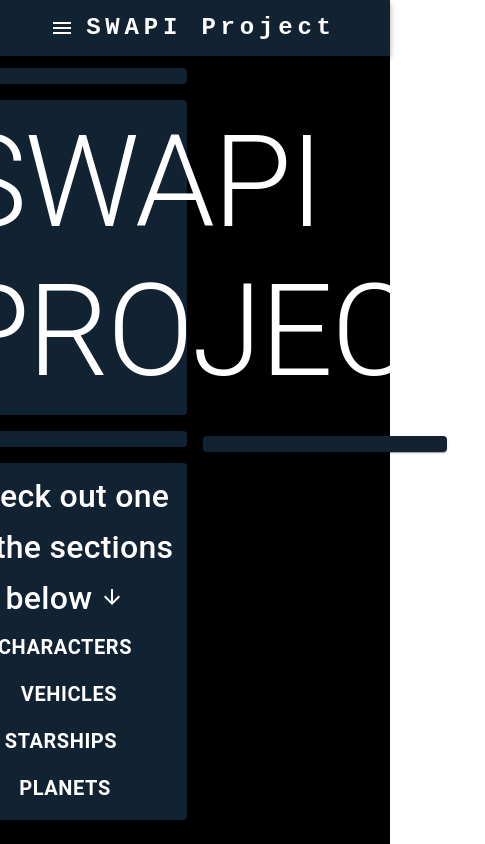
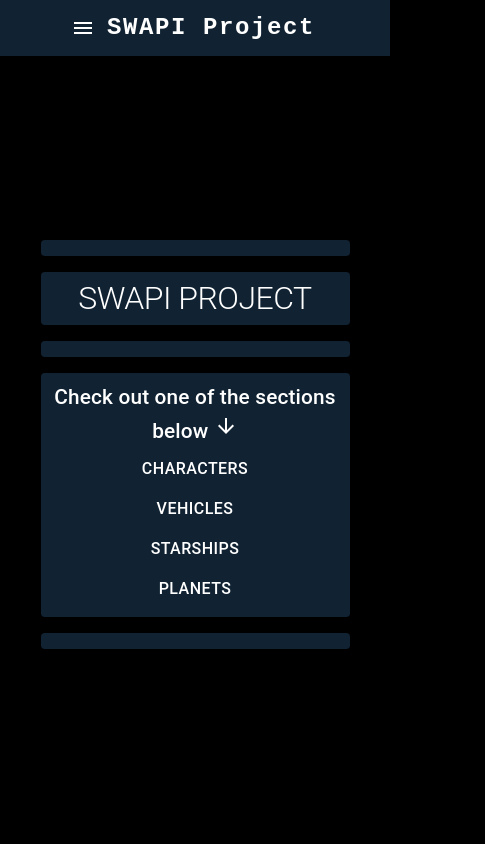
Before and after one commit to CiaranRG/StaticSWAPISite, a React (Vite) app in the folder frontend/: page / in a window 390 px wide. Shown: the whole page, 485 px wide, since content can reach past the window. Built offline with nearby package versions, Linux system fonts and the light colour scheme.

Commit message:
Homepage is responsive

```diff
--- a/frontend/src/App.scss
+++ b/frontend/src/App.scss
@@ -1,4 +1,3 @@
-#root {
-    background-color: black;
-    min-height: 100vh;
-}
+// #root {
+//     background-color: black;
+// }
--- a/frontend/src/App.tsx
+++ b/frontend/src/App.tsx
@@ -12,12 +12,18 @@ import VehiclesPage from './Pages/VehiclesPage';
 import PlanetsPage from './Pages/PlanetsPage';
 import StarshipsPage from './Pages/StarshipsPage';
 import ShowPage from './Pages/ShowPage';
+import { GlobalStyles } from '@mui/material';
 
 function App() {
 
   return (
     <>
       <CssBaseline/>
+      <GlobalStyles
+        styles={{
+          body: { backgroundColor: "black" }
+        }}
+      />
       <Router>
       <Navbar/>
         <Routes>
--- a/frontend/src/Navbar/Navbar.tsx
+++ b/frontend/src/Navbar/Navbar.tsx
@@ -40,9 +40,9 @@ export default function Navbar() {
 
   return (
     <AppBar position="static" sx={{ background: '#112333' }}>
-      <Container maxWidth="xl" sx={{display: 'flex', justifyContent: 'center'}}>
+      <Container maxWidth="md" sx={{display: 'flex', justifyContent: 'center'}}>
         <Toolbar disableGutters>
-          <Typography
+          {/* <Typography
             variant="h6"
             noWrap
             component="a"
@@ -59,9 +59,9 @@ export default function Navbar() {
             }}
           >
             SWAPI
-          </Typography>
+          </Typography> */}
 
-          <Box sx={{ flexGrow: 1, display: { xs: 'flex', md: 'none' } }}>
+          <Box sx={{ flexGrow: 1, display: { xs: 'flex', md: 'none' }}}>
             <IconButton
               size="large"
               aria-label="account of current user"
@@ -110,21 +110,22 @@ export default function Navbar() {
               flexGrow: 1,
               fontFamily: 'monospace',
               fontWeight: 700,
-              letterSpacing: '.3rem',
+              letterSpacing: '.1rem',
               color: 'inherit',
               textDecoration: 'none',
+              fontSize: {sm: '2rem'}
             }}
           >
             SWAPI Project
           </Typography>
-          <Box sx={{ flexGrow: 1, display: { xs: 'none', md: 'flex' } }}>
+          <Box sx={{ flexGrow: 1, display: { xs: 'none', md: 'flex' }}}>
             {pages.map((page) => (
               <Button
                 // Setting the key to just be the name currently
                 key={page.name}
                 // Setting up a handle page navigation function that takes in the pages path, it also calls the handleCloseNavMenu.
                 onClick={() => handlePageNavigation(page.path)}
-                sx={{ my: 2, color: 'white', display: 'block' }}
+                sx={{ my: 2, color: 'white', display: 'block', letterSpacing: '0px', fontWeight: '700', fontSize: {md: '1.1rem', lg: '1.1rem', xl: '1.1rem' }}}
               >
                 {/* Displaying the name on the navbar */}
                 {page.name}
--- a/frontend/src/Pages/Homepage.tsx
+++ b/frontend/src/Pages/Homepage.tsx
@@ -20,30 +20,38 @@ export default function HomePage(){
     },[])
     return(
         <Grid container spacing={2} justifyContent={'center'} alignContent={'center'} minHeight={'92vh'} maxHeight={'92vh'} flexDirection={'column'} margin={0}>
-            <Grid xs={8} columns={16} sx={{margin: 0}}>
+            <Grid xs={10} columns={16} sx={{margin: 0}}>
                 <Item>
                 </Item>
             </Grid>
-            <Grid xs={8} columns={16}>
+            <Grid xs={10} columns={16}>
                 <Item>
-                <Typography component={'h1'} variant='h1' sx={{fontSize: '8rem'}}>SWAPI PROJECT</Typography>
+                <Typography component={'h1'} variant='h1' sx={{fontSize: { xs: '2rem', sm:'3.5rem', md: '5rem', lg: '6rem', xl: '9rem'}}}>
+                    SWAPI PROJECT</Typography>
                 </Item>
             </Grid>
-            <Grid xs={8} columns={16} sx={{margin: 0}}>
+            <Grid xs={10} columns={16} sx={{margin: 0}}>
                 <Item>
                 </Item>
             </Grid>
-            <Grid xs={8} columns={16}>
-                <Item>
+            <Grid xs={10} columns={16}>
+                <Item sx={{display: {xs: 'flex', md: 'block'}, flexDirection: 'column', justifyContent: 'center', textAlign: 'center'}}>
                     {/* Fix the arrow so its more centered */}
-                    <Typography component={'h6'} variant='h6' sx={{fontSize: '2rem'}}>Check out one of the sections below <ArrowDownwardIcon/></Typography>
-                    <Button variant="text" href='/characters' sx={{color: 'white', fontSize: '1.25rem', fontWeight: '700'}}>Characters</Button>
-                    <Button variant="text" href='/vehicles' sx={{color: 'white', fontSize: '1.25rem', fontWeight: '700', mr: 1, ml: 2}}>Vehicles</Button>
-                    <Button variant="text" href='starships' sx={{color: 'white', fontSize: '1.25rem', fontWeight: '700', mr: 2, ml: 1}}>Starships</Button>
-                    <Button variant="text" href='planets' sx={{color: 'white', fontSize: '1.25rem', fontWeight: '700'}}>Planets</Button>
+                    <Typography component={'h6'} variant='h6' sx={{fontSize: { xs: '1.3rem', sm: '1.6rem', md: '1.5rem', lg: '2rem', xl: '2rem'}}}>
+                        Check out one of the sections below <ArrowDownwardIcon/></Typography>
+                    <Button variant="text" href='/characters' sx={{color: 'white', fontSize: { xs: '1rem', sm: '1.8rem', md: '1.5rem', lg: '2rem', xl: '2rem'}}}>
+                        Characters</Button>
+                    <Button variant="text" href='/vehicles' sx={{color: 'white', fontSize: { xs: '1rem', sm: '1.8rem', md: '1.5rem', lg: '2rem', xl: '2rem'}, mr: {md: 2, sm: 0},
+                        ml: {md: 2, sm: 0}}}>
+                        Vehicles</Button>
+                    <Button variant="text" href='starships' sx={{color: 'white', fontSize: { xs: '1rem', sm: '1.8rem', md: '1.5rem', lg: '2rem', xl: '2rem'},
+                        mr: {md: 2, sm: 0}, ml: {md: 1, sm: 0}}}>
+                        Starships</Button>
+                    <Button variant="text" href='planets' sx={{color: 'white', fontSize: { xs: '1rem', sm: '1.8rem', md: '1.5rem', lg: '2rem', xl: '2rem'}}}>
+                        Planets</Button>
                 </Item>
             </Grid>
-            <Grid xs={8} columns={16} sx={{margin: 0}}>
+            <Grid xs={10} columns={16} sx={{margin: 0}}>
                 <Item>
                 </Item>
             </Grid>
--- a/frontend/src/Pages/ShowPage.tsx
+++ b/frontend/src/Pages/ShowPage.tsx
@@ -88,7 +88,7 @@ export default function ShowPage(){
                 }
             } catch (error) {
                 console.log(error)
-                navigate('/error', { state: { error } });
+                // navigate('/error', { state: { error } });
             }
         };
         fetchData();
@@ -105,12 +105,13 @@ export default function ShowPage(){
             backgroundColor: '#112333'}}>{isLoading ? 'Loading...' : item.name}</Typography>
             {
                 isLoading ?
-                <Box sx={{display: 'flex', alignItems: 'center',height: '55vh', mt: '10'}}>
+                <Box sx={{display: 'flex', alignItems: 'center',height: '55vh', mt: '10',}}>
                     <CircularProgress size={'4rem'}/>
                 </Box>:
                 (
                 <Box>
-                    <Box sx={{display: 'flex', flexDirection: 'column', justifyContent: 'center'}}>
+                    <Box sx={{display: 'flex', flexDirection: 'column', justifyContent: 'center', mb: 4, textAlign: 'center', border: '2px solid white', marginBottom: '30px', padding: '20px',
+                    borderRadius: '10px', color: 'white', backgroundColor: '#112333'}}>
                         {item.height &&
                             <Typography component="h3" variant="h3" sx={{ mb: 2, color: 'white', textTransform: 'capitalize'}}>Height: {item.height}cm</Typography>
                         }
@@ -195,10 +196,8 @@ export default function ShowPage(){
                         {item.population &&
                             <Typography component="h3" variant="h3" sx={{ mb: 2, color: 'white', textTransform: 'capitalize'}}>Population: {item.population}</Typography>
                         }
-
                         <Button variant="text" href='/characters' sx={{color: 'white', fontSize: '2rem', fontWeight: '700'}}>Back</Button>
                     </Box>
-                    {/* <Button variant="text" href='/characters' sx={{color: 'white', fontSize: '2rem', fontWeight: '700', marginLeft: '150px'}}>Back</Button> */}
                 </Box>
                 )
             }
```
